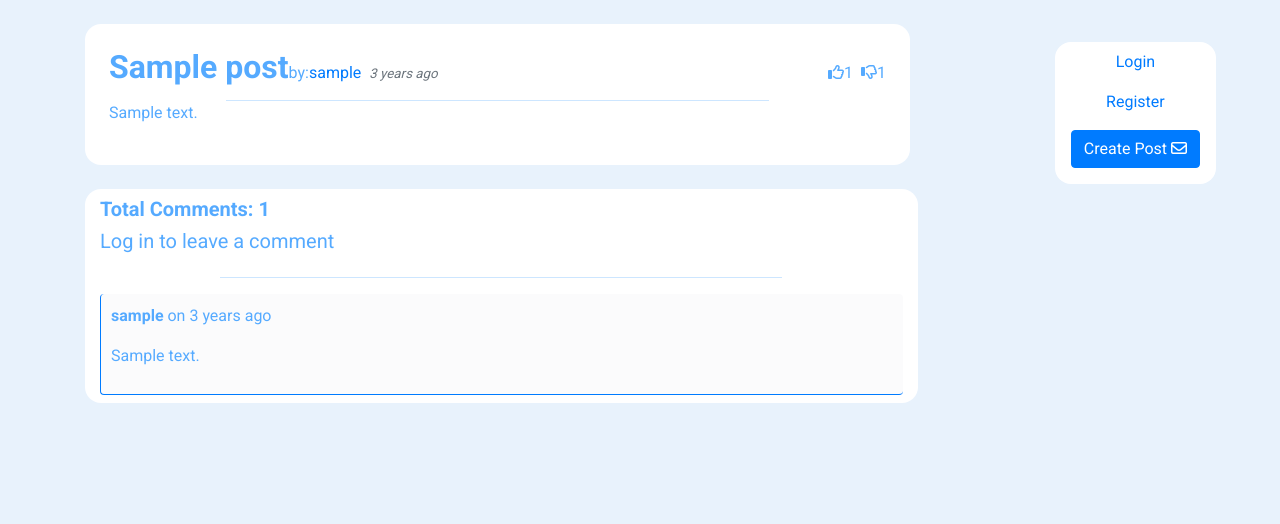
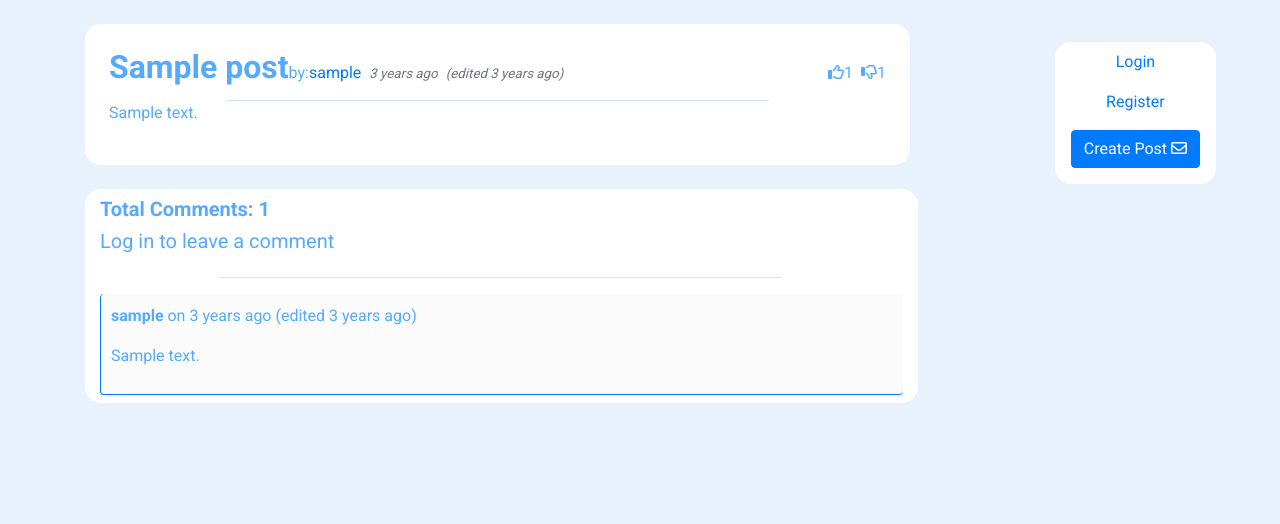
Before and after one commit to Code-Institute-Submissions/FRNBDN-project4_FebResub, a Django app: a page that uses templates/post_detail.html in a window 1280 px wide. Shown: the part 62-586 px from the top of the page. Run offline with Django 4.2, Linux system fonts and the light colour scheme; tables that the repository leaves empty hold one stand-in row (values such as "Sample post"); some libraries are stand-ins or nearby versions.

Commit message:
add edit information to posts/comments

```diff
--- a/templates/comment-thread.html
+++ b/templates/comment-thread.html
@@ -6,7 +6,7 @@
             offset-1{%endif%}{% if comment.parent == false %} rounded-top offset-0 {%endif%}
             {% if forloop.last %} border-bottom rounded-bottom {%endif%} ">
     <div class="comment-info">
-      <strong>{{ comment.commenter.username}}</strong> on {{ comment.created_on|naturaltime }}
+      <strong>{{ comment.commenter.username}}</strong> on {{ comment.created_on|naturaltime }} {% if comment.edited %} (edited {{ comment.updated_on|naturaltime }}){% endif %}
     </div>
     <p>
       {{ comment.body|linebreaks }}
--- a/templates/post_detail.html
+++ b/templates/post_detail.html
@@ -15,13 +15,19 @@
             <h5 class="card-title d-block d-md-none mr-1">{{post.title}}</h5>
             <span class="d-flex flex-nowrap">by:  <a href="{% url 'user' post.author.username %}">{{post.author.username}}</a> </span>
             <span class="d-flex no-wrap">
-            <p class="text-muted pl-2 font-italic smaller"><span>{{post.created_on|naturaltime}}</span></p>
+              <p class="text-muted pl-2 font-italic smaller"><span>{{post.created_on|naturaltime}}</span></p>
+              {% if post.edited %}
+              <p class="text-muted pl-2 font-italic smaller"><span>(edited {{post.updated_on|naturaltime}})</span></p>
+            </span>
+            {% endif %}
             <!-- Post Interactions if author -->
             {% if post.author == request.user %}
+            <span class="d-flex no-wrap">
                 <a class="text-muted pl-2 font-italic smaller" href="{% url 'edit' post.slug %}">&lt;edit&gt;</a>
                 <a href="{% url 'post_delete' post.slug %}" class="text-danger pl-2 font-italic smaller">&lt;delete&gt;</a>
+            </span>
             {% endif %}
-          </span>
+
           </div>
           <!-- Post Like/Dislike -->
           <div class="btn-group btn-group-toggle mb-2">
```
